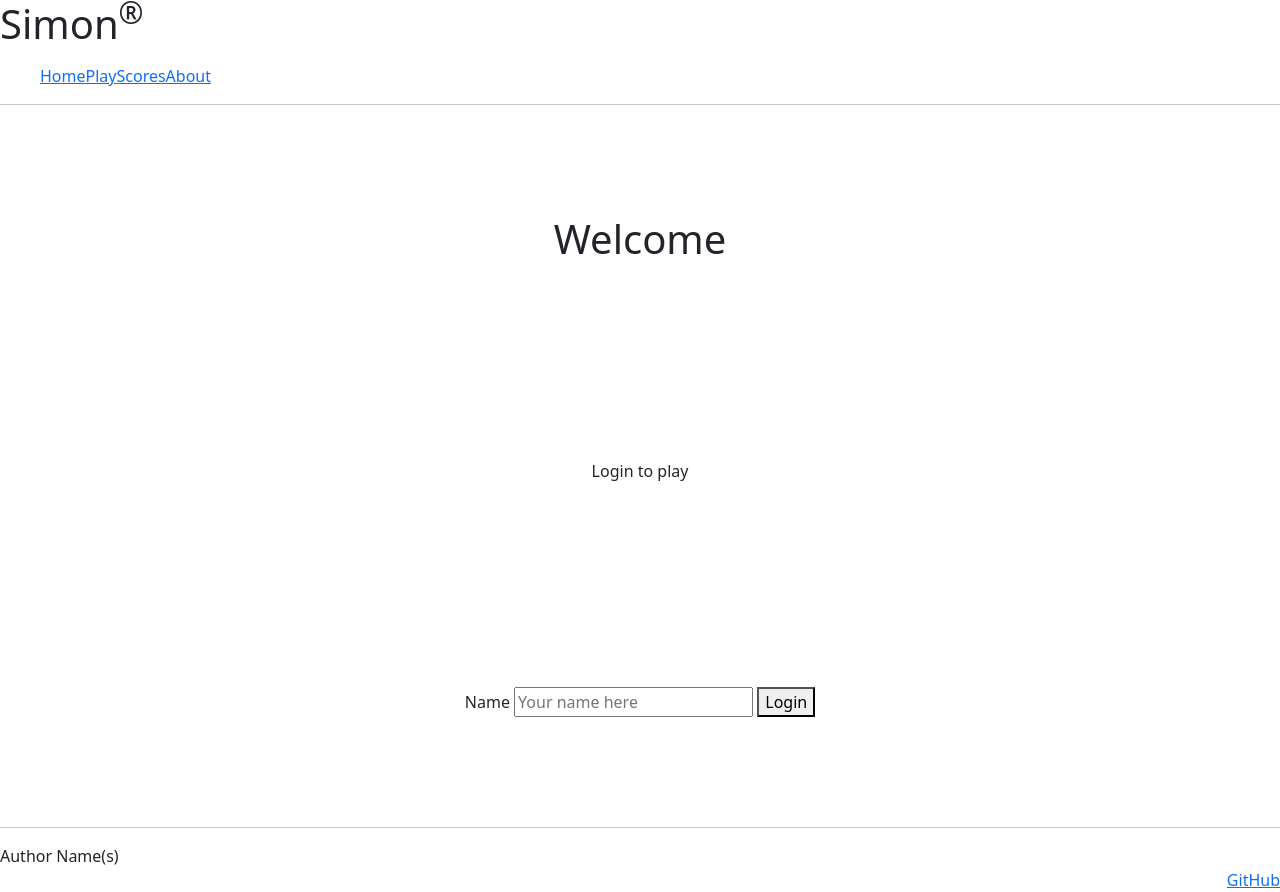
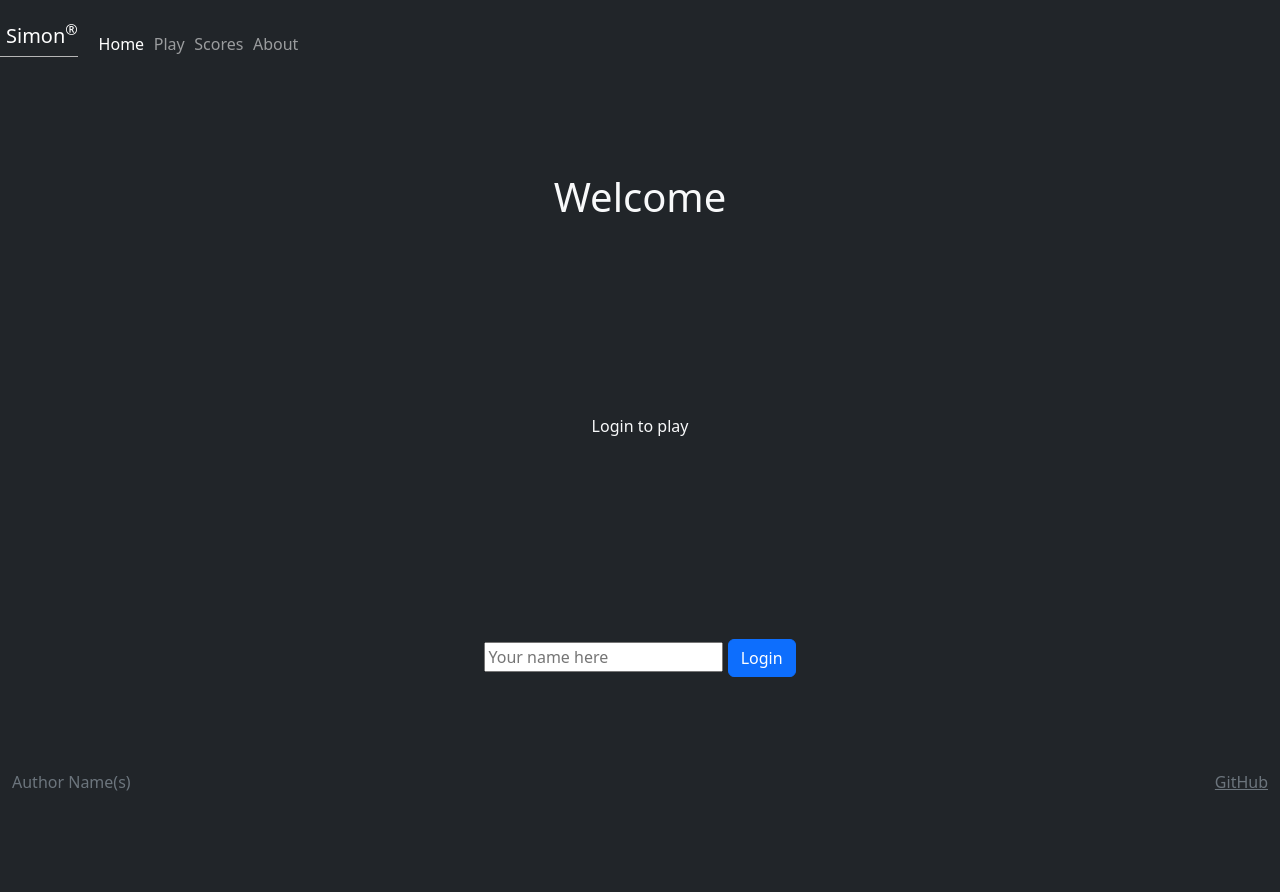
Before and after one commit to Jtrom314/simon, a plain HTML site: page index.html in a window 1280 px wide. After the commit the page ends 800 px from the top, so only its background shows below. Drawn offline with nearby package versions, Linux system fonts and the light colour scheme.

Commit message:
Finished Index.html

```diff
--- a/index.html
+++ b/index.html
@@ -12,33 +12,32 @@
   />
   <link rel="stylesheet" href="main.css" />
 </head>
-<body>
-    <header>
-        <h1>Simon<sup>&reg;</sup></h1>
-        <nav>
-            <menu>
-                <li><a href="index.html">Home</a></li>
-                <li><a href="play.html">Play</a></li>
-                <li><a href="scores.html">Scores</a></li>
-                <li><a href="about.html">About</a></li>
+<body class="bg-dark text-light">
+    <header class="container-fluid">
+        <nav class="navbar fixed-top navbar-dark">
+            <a class="navbar-brand" href="#">Simon<sup>&reg;</sup></a>
+            <menu class="navbar-nav">
+                <li class="nav-item"><a class="nav-link active" href="index.html">Home</a></li>
+                <li class="nav-item"><a class="nav-link" href="play.html">Play</a></li>
+                <li class="nav-item"><a class="nav-link" href="scores.html">Scores</a></li>
+                <li class="nav-item"><a class="nav-link" href="about.html">About</a></li>
             </menu>
         </nav>
-    <hr/>
     </header>
     <main>
         <h1>Welcome</h1>
         <p>Login to play</p>
         <form method="get" action="play.html">
-                <label for="name">Name</label>
                 <input type="text" id="name" placeholder="Your name here"/>
-                <button type="submit">Login</button>
+                <button type="submit" class="btn btn-primary">Login</button>
         </form>
     </main>
-    <footer>
-        <hr/>
+    <footer class="big-dark text-dark text-muted">
+        <div class="container-fluid">
         <span class="text-reset">Author Name(s)</span>
-        <br />
-        <a href="https://github.com/Jtrom314/simon">GitHub</a>
+
+        <a class="text-reset" href="https://github.com/Jtrom314/simon">GitHub</a>
+        </div>
     </footer>
 </body>
 </html>
```
Also changed, not shown: about.html (+13 -13 lines), play.html (+18 -18 lines), scores.html (+13 -13 lines).
